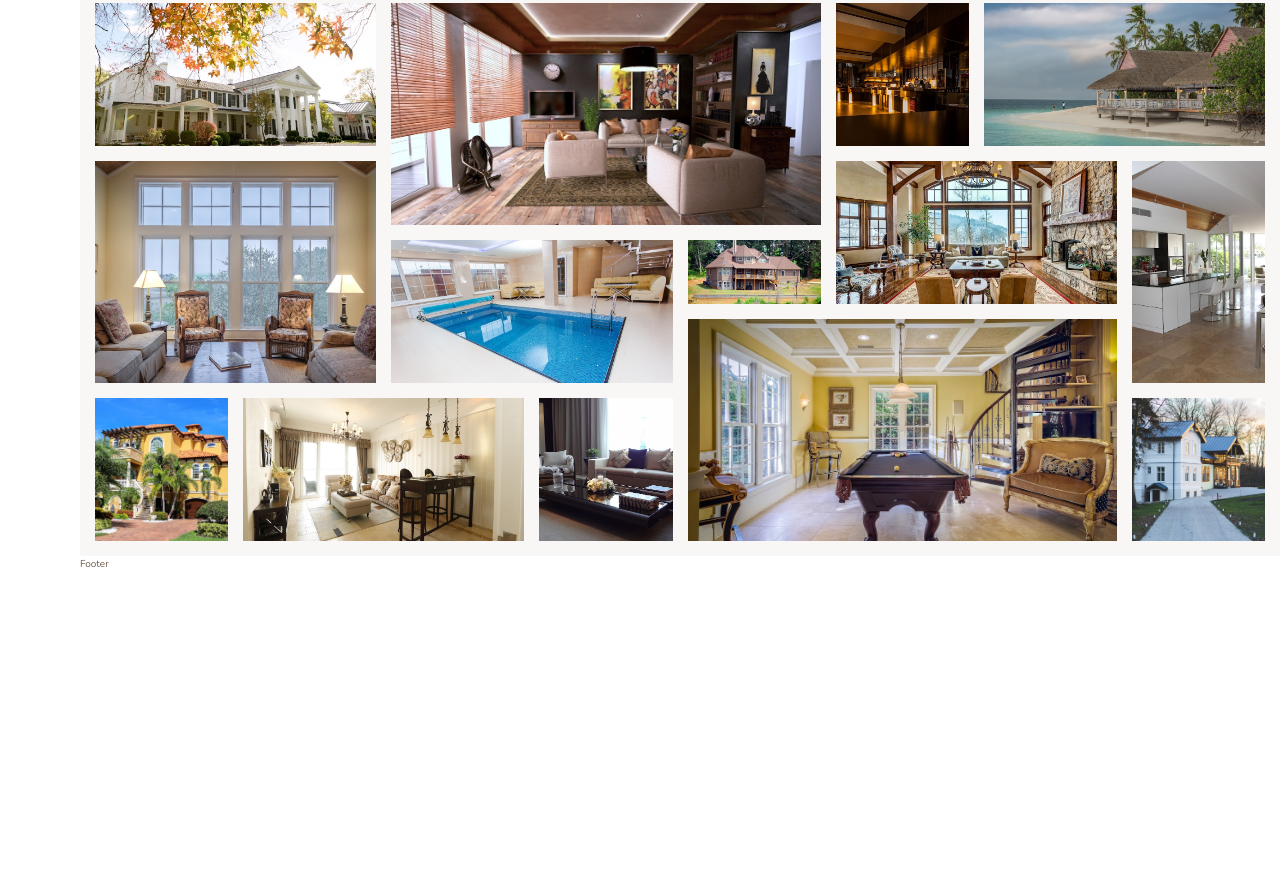
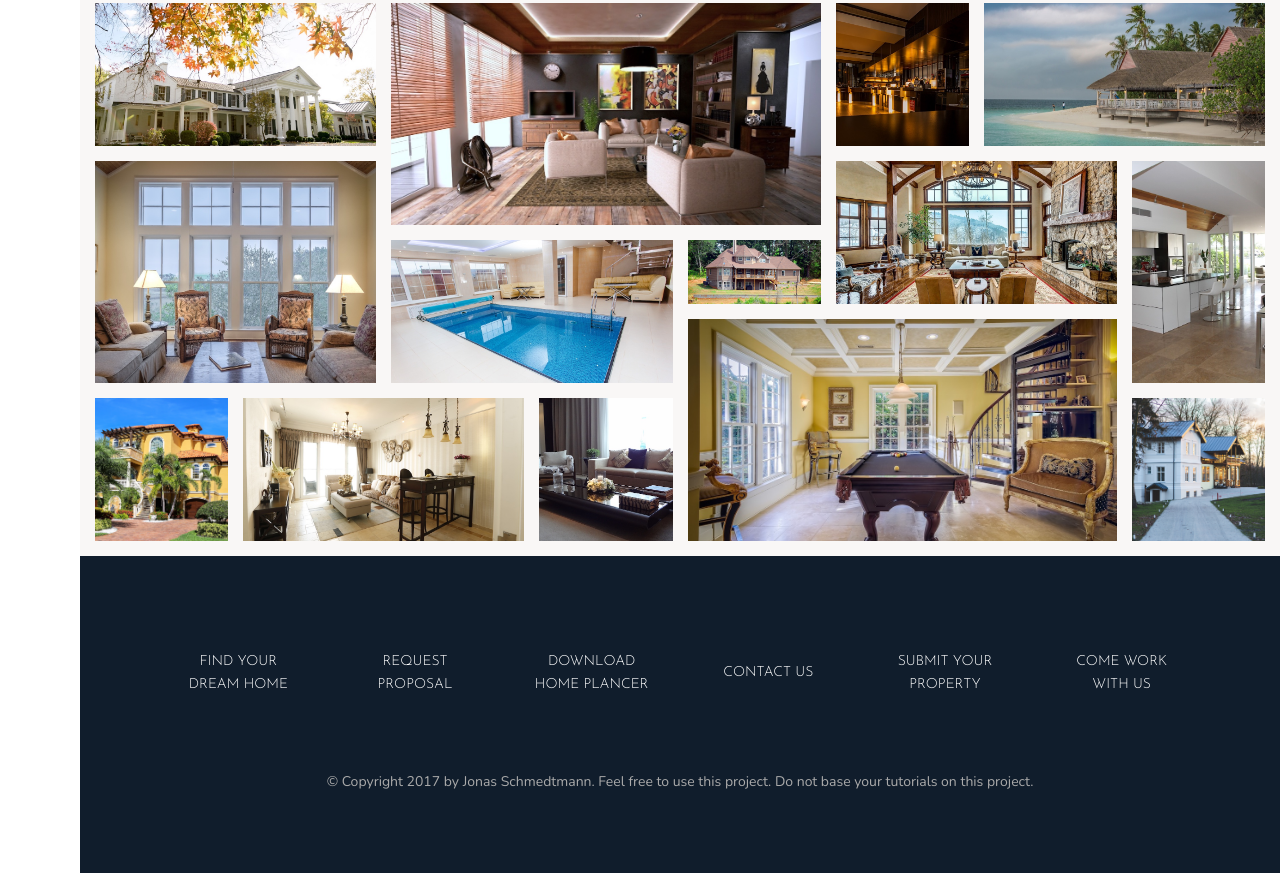
Before and after one commit to jakubpejcha/nexter, a website: page index.html in a window 1280 px wide. Shown: the part 3074-3947 px from the top of the page. Before the commit the page ends 3646 px from the top, so only its background shows below. Drawn offline with nearby package versions, Linux system fonts and the light colour scheme.

Commit message:
Adding footer section.

```diff
--- a/index.html
+++ b/index.html
@@ -349,7 +349,18 @@
         </section>
 
         <footer class="footer">
-            Footer
+            <ul class="nav">
+                <li class="nav__item"><a href="#" class="nav__link">Find your dream home</a></li>
+                <li class="nav__item"><a href="#" class="nav__link">Request proposal</a></li>
+                <li class="nav__item"><a href="#" class="nav__link">Download home plancer</a></li>
+                <li class="nav__item"><a href="#" class="nav__link">Contact us</a></li>
+                <li class="nav__item"><a href="#" class="nav__link">Submit your property</a></li>
+                <li class="nav__item"><a href="#" class="nav__link">Come work with us</a></li>
+            </ul>
+            <p class="copyright">
+                &copy; Copyright 2017 by Jonas Schmedtmann. Feel free to use this project. Do not base your
+                tutorials on this project.
+            </p>
         </footer>
     </body>
 </html>
--- a/sass/_footer.scss
+++ b/sass/_footer.scss
@@ -1,3 +1,41 @@
 .footer {
+    background-color: $color-secondary;
     grid-column: full-start / full-end;
+    padding: 8rem;
 }
+
+.nav {
+    list-style: none;
+    display: grid;
+    grid-template-columns: repeat(auto-fit, minmax(15rem, 1fr));
+    grid-gap: 2rem;
+    align-items: center;
+
+    &__link:link,
+    &__link:visited {
+        font-size: 1.4rem;
+        color: #fff;
+        text-decoration: none;font-family: $font-display;
+        text-transform: uppercase;
+        text-align: center;
+        display: block;
+        padding: 1.5rem;
+        transition: all .2s;
+    }
+
+    &__link:hover,
+    &__link:active {
+        background-color: rgba(#fff, .05);
+        transform: translateY(-3px);
+    }
+}
+
+.copyright {
+    font-size: 1.4rem;
+    color: $color-grey-light-2;
+    margin-top: 6rem;
+    text-align: center;
+    width: 70%;
+    margin-left: auto;
+    margin-right: auto;
+}
```
Also changed, not shown: css/style.css.
